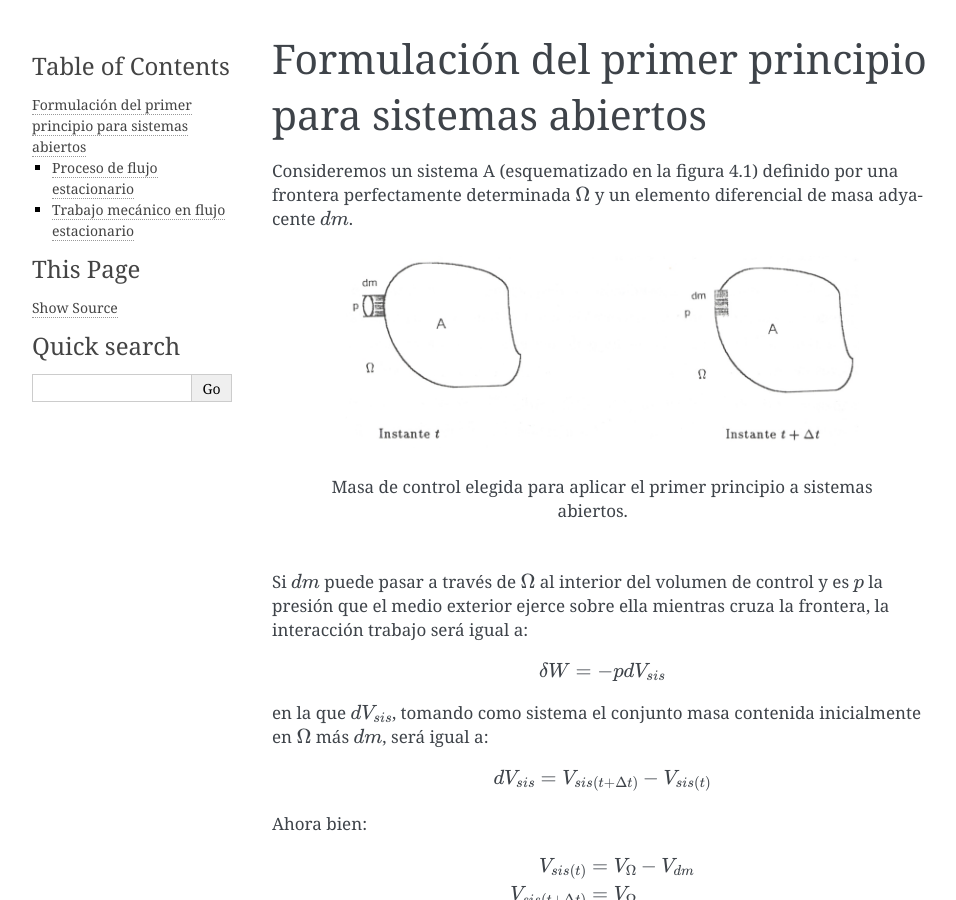
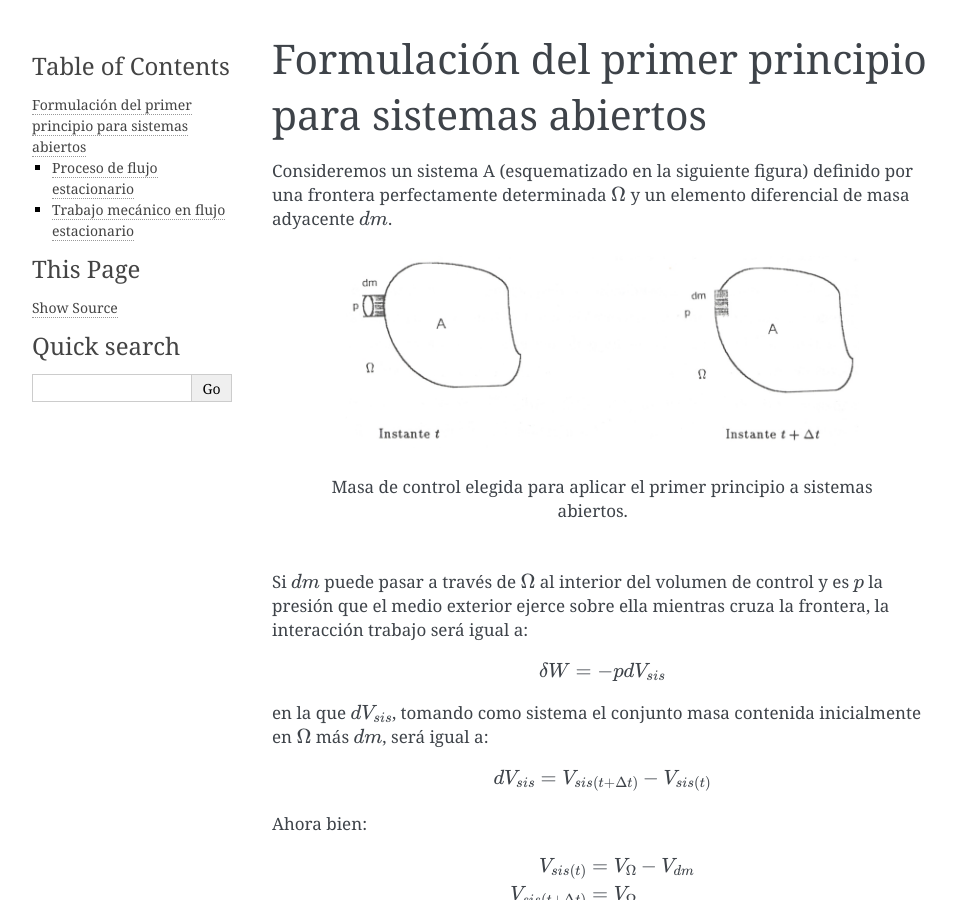
Before and after one commit to mantielero/termodinamica, a Sphinx documentation site: the page built from source/sistemas_abiertos_primer_principio.rst, in a window 1280 px wide and 900 px high. Shown: the whole window, without its empty margins (148-1104 px from the left). Built offline with Sphinx 7.4.7, drawn with Linux system fonts in a browser that asks for light colours; pages that are not in the unit, such as notebooks, are missing from menus.

Commit message:
Update sistemas_abiertos_primer_principio.rst

```diff
--- a/source/sistemas_abiertos_primer_principio.rst
+++ b/source/sistemas_abiertos_primer_principio.rst
@@ -1,7 +1,7 @@
 Formulación del primer principio para sistemas abiertos
 -------------------------------------------------------
 
-Consideremos un sistema A (esquematizado en la figura 4.1) definido por una frontera perfectamente determinada :math:`\Omega` y un elemento diferencial de masa adyacente :math:`dm`.
+Consideremos un sistema A (esquematizado en la siguiente figura) definido por una frontera perfectamente determinada :math:`\Omega` y un elemento diferencial de masa adyacente :math:`dm`.
 
 .. figure:: ./img/figura4_1.png
    :width: 80%
```
